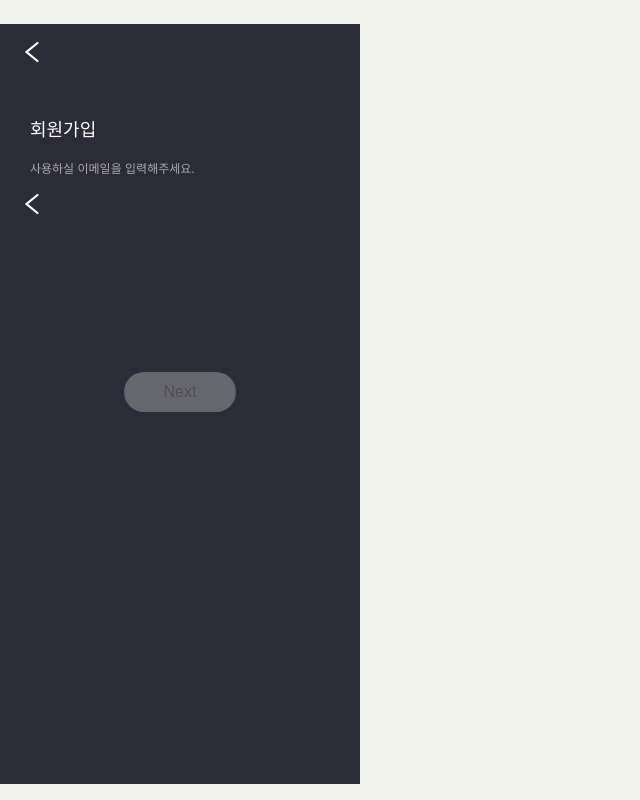
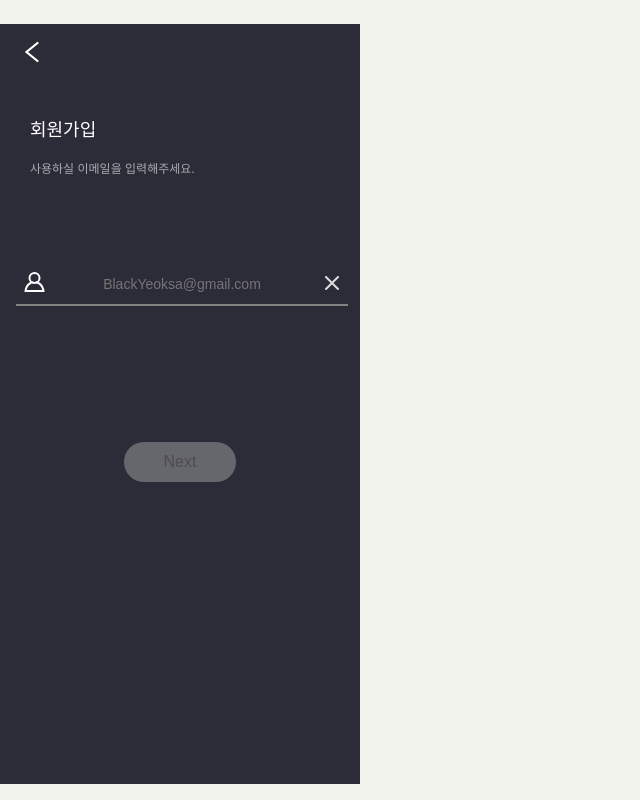
Before and after one commit to KMU-WINK/dark-chapter-web, a React (Create React App) app: page /signup in a window 1280 px wide. Shown: the whole page, without its empty margins (0-640 px from the left). Built offline with nearby package versions, Linux system fonts and the light colour scheme.

Commit message:
input 넣었습니다 ㅎㅎ

```diff
--- a/src/component/input/EmailInput.js
+++ b/src/component/input/EmailInput.js
@@ -1,36 +1,107 @@
 import styled from "styled-components";
+import React, { useState, useEffect } from 'react';
 
-import React from "react";
-import goBackBtn from "../../svg/goBackBtn.svg"
 
-import {useHistory} from "react-router-dom";
+import SuccessMessage from "../message/SuccessMessage";
+import ErrorMessage from "../message/ErrorMessage";
 
-function GoBackBtn(props){
-    const history = useHistory();
+import emailIcon from '../../svg/mail.svg'
+import bi_x_active from '../../svg/bi_x.svg'
+import bi_x_inactive from '../../svg/bi_x_inactive.svg'
 
-    console.log(props)
-    return(
-        <Div>
-            <BackIcon onClick={() =>{
-                history.push(props.previousPage)
-            }}/>
-        </Div>
+
+function EmailInput(props){
+    const [email, setEmail] = useState("");
+
+    // @여부에 따라 input border 색깔 변경
+    const [isAtSign, setIsAtSign] = useState()
+
+
+    const onChangeEmail = e => {
+        setEmail(e.target.value);
+    };
+
+
+    useEffect(()=>{
+        if(email.indexOf('@') > -1){
+            setIsAtSign(true);
+            props.setIsActive(true);
+        }
+        else {
+            setIsAtSign(false);
+            props.setIsActive(false)
+        }
+        props.setEmail(email)
+
+    },[email])
+
+    return (
+        <Wrap>
+
+            <InputBox>
+                <img
+                    src={emailIcon}
+                    style={{
+                        position : 'absolute',
+                        left: 8,
+                        top: 8
+                    }}
+                />
+                <InputEmail
+                    onChange={onChangeEmail}
+                    value={email}
+                    active = {isAtSign}
+                    type = "text"
+                />
+
+                {isAtSign
+                    ?<XIcon onClick={() => setEmail("")} />
+                    :<InactiveXIcon onClick={() => setEmail("")}/>
+                }
+            </InputBox>
+            <ErrorMessage message ={props.message} />
+
+        </Wrap>
     )
 }
-
-const Div = styled.div`
-    width : 100%;
-    height : 56px;
+const Wrap = styled.div`
+    width: 328px;
+    margin : 0 auto;
+    margin-top : 88px;
+    position : relative;
+`
+const InputBox = styled.div`
+    height: 38px;
     position : relative;
 `
 
-const BackIcon = styled.img.attrs({
-    src : goBackBtn
+const InputEmail = styled.input.attrs({
+    placeholder:"BlackYeoksa@gmail.com"
 })`
-    position:absolute;
-    top:50%;
-    transform:translateY(-50%);
-    left : 24px
+    text-align : center;
+    width: 328px;
+    height: 38px;
+    outline: 0;
+    border-width: 0 0 2px;
+    border-color: #828282;
+    font-size: 14px;
+    background : #2C2C38;
+    color : #FFFFFF;
+    border-color: ${props => props.active ? "#FFFFFF" : "#828282"}
+`
+const XIcon = styled.img.attrs({
+    src : bi_x_active
+})`
+    position : absolute;
+    left: 304px;
+    top: 7px;
+`
+const InactiveXIcon = styled.img.attrs({
+    src : bi_x_inactive
+})`
+    position : absolute;
+    left: 304px;
+    top: 7px;
 `
 
-export default GoBackBtn
+export default EmailInput
```
